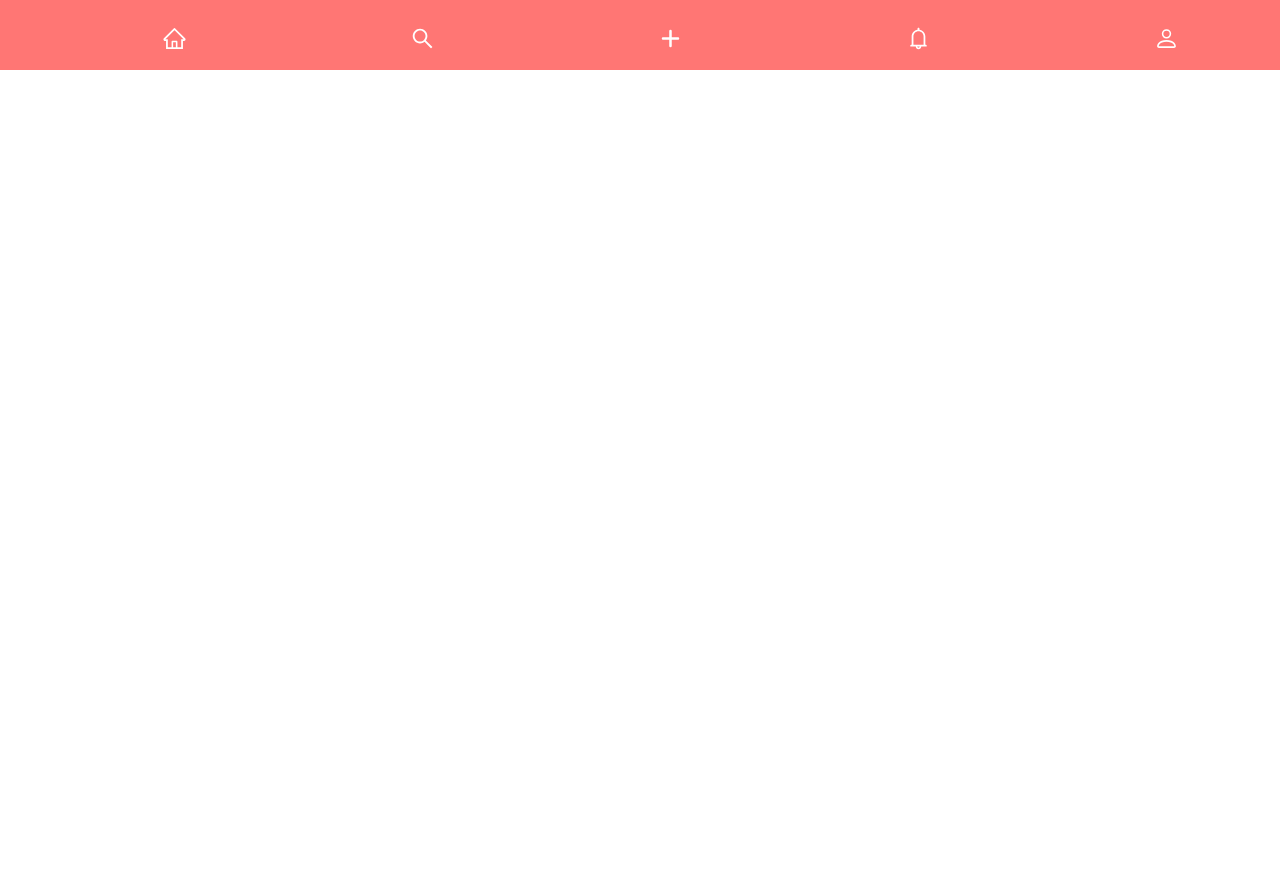
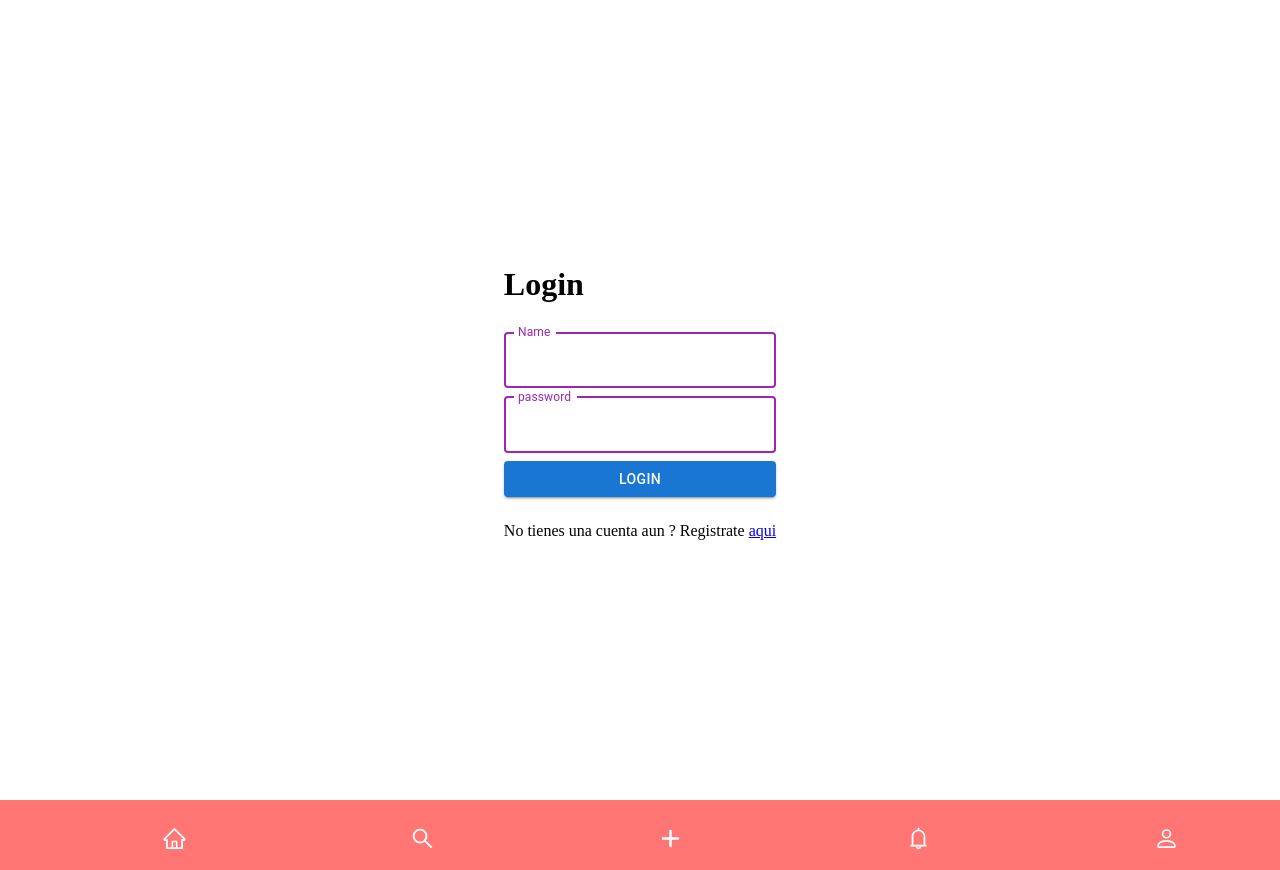
Before and after one commit to Danilovera/workshop2, a React (Create React App) app: page /login in a window 1280 px wide. Before the commit this address had no page. Before the commit the page ends 800 px from the top, so only its background shows below. Built offline with nearby package versions, Linux system fonts and the light colour scheme.

Commit message:
me falta solucionar el error del login

```diff
--- a/src/Routes/AppRoutes.js
+++ b/src/Routes/AppRoutes.js
@@ -5,6 +5,8 @@ import Homepage from "../components/homepage";
 import Profile from "../components/profile";
 import Search from "../components/search";
 import Footer from "../container/Footer";
+import Login from "../pages/Login";
+import Register from "../pages/Register";
 
 export default class AppRoutes extends Component {
 
@@ -22,7 +24,8 @@ export default class AppRoutes extends Component {
       <GlobalStyled/>
         <Router>
           <Routes>
-
+            <Route path="/login" element={<Login/>}/>
+            <Route path="/register" element={<Register/>}/>
             <Route exact path="/search" element={<Search />} />
             <Route exact path="/search" element={<Profile />} />
             <Route exact path="/" element={<Homepage />} />
--- /dev/null
+++ b/src/hooks/UseHooks.js
@@ -0,0 +1,23 @@
+import  { useState } from 'react'
+
+export const UseHooks = (initialSatate = {}) => {
+
+    const [data, setData] = useState(initialSatate)
+
+  const handleChange = ({target}) =>{ setData({
+    ...data,
+    [target.name] : target.value
+
+  })
+}
+
+const handleReset = () =>{
+    setData(initialSatate)
+}
+
+     return[data, handleChange, handleReset]
+
+
+}
+
+export default UseHooks
--- /dev/null
+++ b/src/pages/Login.jsx
@@ -0,0 +1,50 @@
+import { Button, TextField } from "@mui/material";
+import React from "react";
+import { Link } from "react-router-dom";
+import styled from "styled-components";
+
+const Contenedor = styled.div`
+  height: 100vh;
+  display: flex;
+  justify-content: center;
+  align-items: center;
+`;
+
+const Flex = styled.form`
+  display: flex;
+  justify-content: space-around;
+  flex-direction: column;
+  height: 40%;
+`;
+
+const Login = () => {
+
+    const FindDatos = async(e) =>{
+        e.preventDefault()
+
+        getData()
+
+    }
+    const url = "https://workshop2-etapa2.herokuapp.com/usuarios"
+    const  getData =async(url) =>{
+
+        let resp = await fetch(url)
+        let data = await resp.json()
+
+        console.log(data)
+    }
+
+  return (
+    <Contenedor>
+      <Flex onSubmit={FindDatos}>
+          <h1>Login</h1>
+        <TextField label="Name" color="secondary" focused />
+        <TextField label="password" color="secondary" type="password" focused />
+        <Button variant="contained" type="submit">Login</Button>
+        <p>No tienes una cuenta aun ? Registrate <Link to="/Register"> aqui</Link> </p>
+      </Flex>
+    </Contenedor>
+  );
+};
+
+export default Login;
--- /dev/null
+++ b/src/pages/Register.jsx
@@ -0,0 +1,52 @@
+import { Button, TextField } from '@mui/material'
+import axios from 'axios'
+import React from 'react'
+import styled from "styled-components"
+import UseHooks from '../hooks/UseHooks'
+
+const Contenedor = styled.div`
+    height: 100vh;
+    display: flex;
+    justify-content: center;
+    align-items: center;
+`
+
+const ContainerRegister = styled.form`
+  display: flex;
+  justify-content: space-between;
+  flex-direction: column;
+  height: 30%;
+`
+
+const Register = () => {
+
+    let usuarios = "https://workshop2-etapa2.herokuapp.com/usuarios"
+   const [data, handleChange,handleReset] = UseHooks({
+    name :"",
+    password:""
+   })
+
+   const handleSumit = (e) => {
+     e.preventDefault();
+
+     axios.post(usuarios,data)
+      handleReset()
+
+
+   }
+
+  return (
+    <Contenedor>
+       <ContainerRegister onSubmit={handleSumit}>
+         <h1>Registrate aqui</h1>
+
+        <TextField label="Name" color="secondary" focused onChange={handleChange} name="name" value={data.name} />
+        <TextField label="password" color="secondary" type="password" focused onChange={handleChange} name="password" value={data.password} />
+        <Button variant="contained" type='submit'>Login</Button>
+
+       </ContainerRegister>
+    </Contenedor>
+  )
+}
+
+export default Register
```
